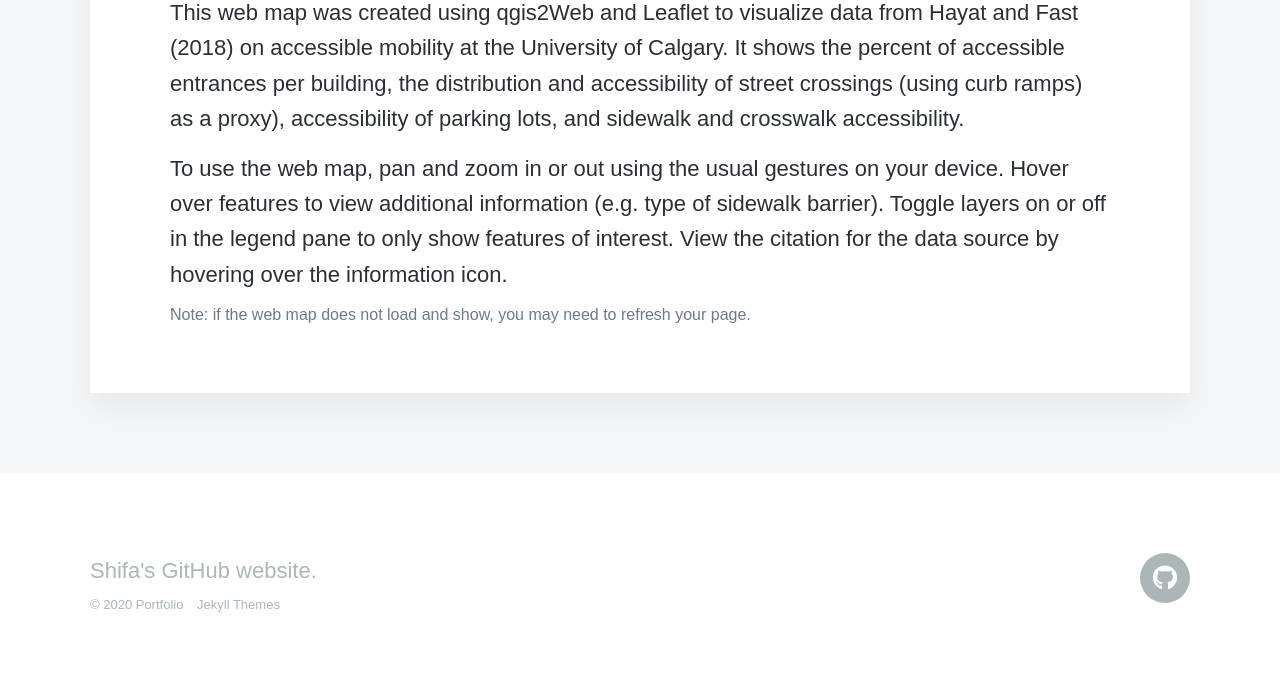
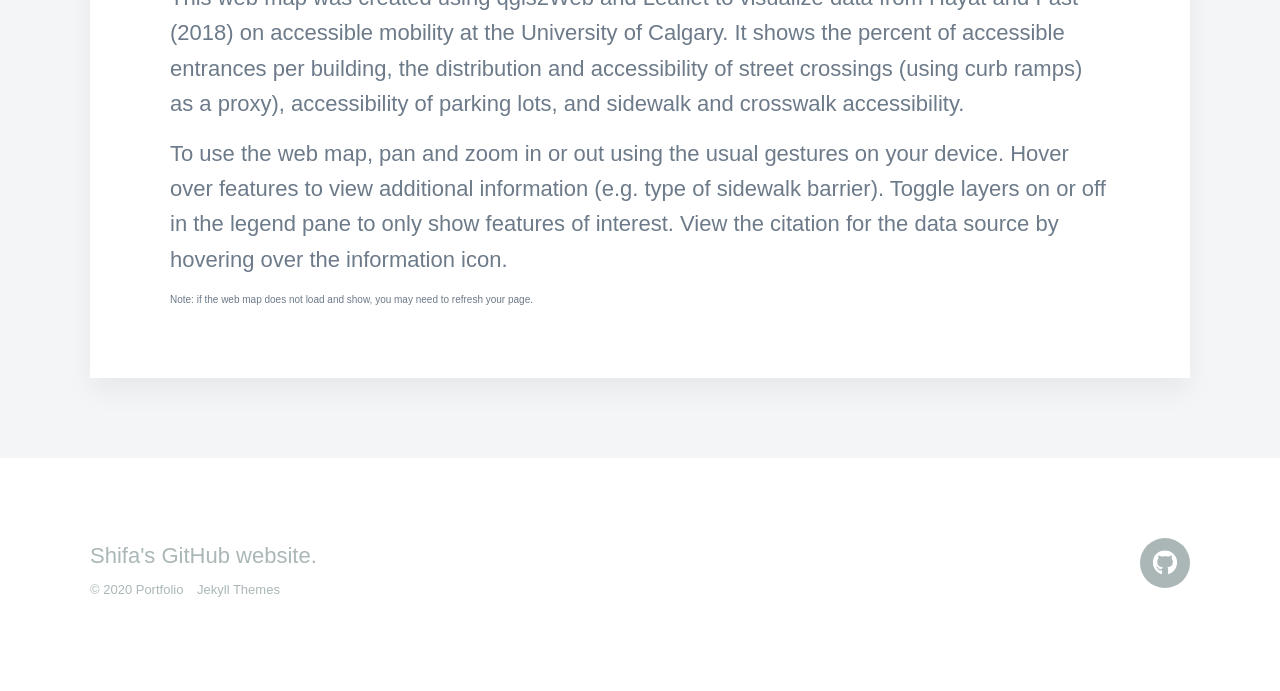
Before and after one commit to shifahayat/shifahayat.github.io, a Jekyll site: the page built from _projects/map.html, in a window 1280 px wide. Shown: the part 1222-1913 px from the top of the page. Built offline with Jekyll 4.4.1, drawn with Linux system fonts in a browser that asks for light colours; nearby versions of some CDN libraries; some web fonts are replaced.

Commit message:
updated text size

```diff
--- a/_projects/map.html
+++ b/_projects/map.html
@@ -16,19 +16,15 @@
 
 <div>
 <p>
-<h6>
-<p>
 	This web map was created using qgis2Web and Leaflet to visualize data from Hayat and Fast (2018) on
 	accessible mobility at the University of Calgary. It shows the percent of accessible
 	entrances per building, the distribution and accessibility of street crossings (using curb ramps)
-	as a proxy), accessibility of parking lots, and sidewalk and crosswalk accessibility.
+	as a proxy), accessibility of parking lots, and sidewalk and crosswalk accessibility.</p>
 <p>
 	To use the web map, pan and zoom in or out using the usual gestures on your device. Hover over features
 	to view additional information (e.g. type of sidewalk barrier). Toggle layers on or off in the legend pane to
-	only show features of interest. View the citation for the data source by hovering over the information icon.
+	only show features of interest. View the citation for the data source by hovering over the information icon. </p>
 <p>
-	</h6>
-<h8>
-	Note: if the web map does not load and show, you may need to refresh your page.
-</h8>
+<p style ="font-size:10px;">
+	Note: if the web map does not load and show, you may need to refresh your page.</p>
 </div>
```
